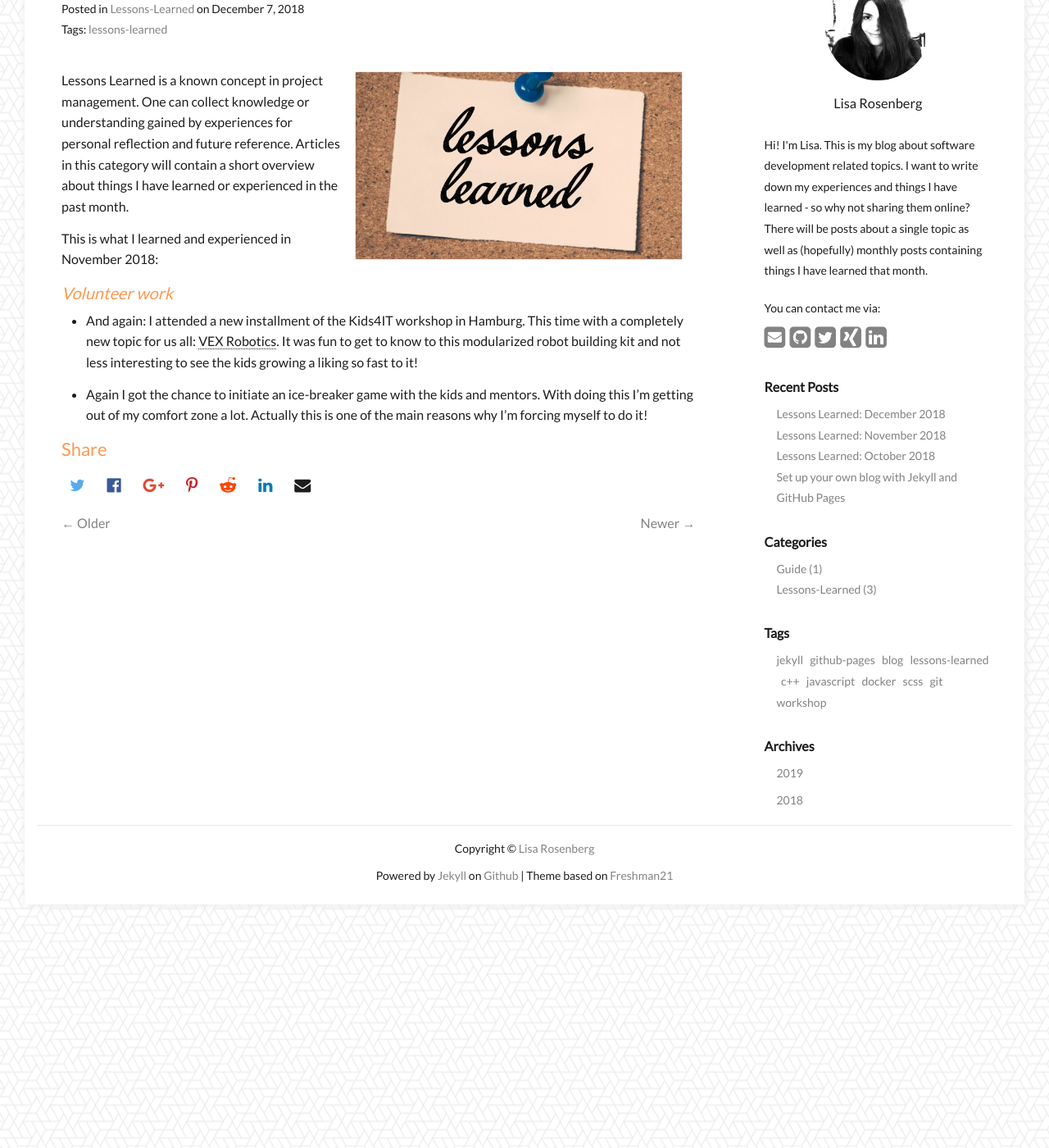
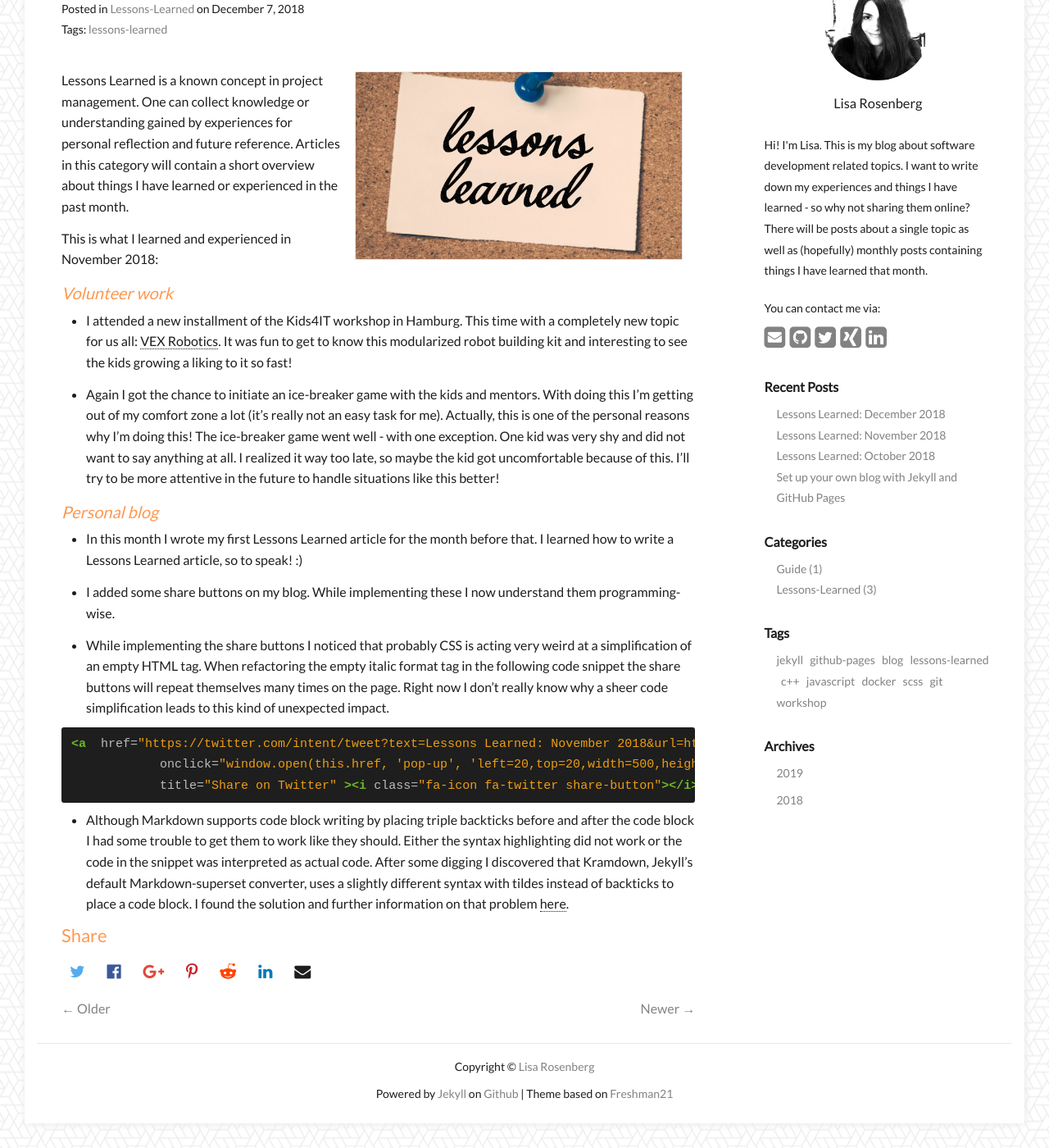
Before and after one commit to lisa-rosenberg/lisa-rosenberg.github.io, a Jekyll site: the page built from _posts/2018-12-07-lessons-learned-november.md, in a window 1280 px wide and 1400 px high, scrolled down 362 px. Shown: the whole window at 82% size. Built offline with Jekyll 4.4.1, drawn with Linux system fonts in a browser that asks for light colours; comment, search, counter and statistics services are not loaded.

Commit message:
Finalize LL article for November

```diff
--- a/_posts/2018-12-07-lessons-learned-november.md
+++ b/_posts/2018-12-07-lessons-learned-november.md
@@ -17,10 +17,36 @@ Articles in this category will contain a short overview about things I have lear
 This is what I learned and experienced in November 2018:
 
 ## Volunteer work
-- And again: I attended a new installment of the Kids4IT workshop in Hamburg.
+- I attended a new installment of the Kids4IT workshop in Hamburg.
 This time with a completely new topic for us all: [VEX Robotics](https://www.vexrobotics.com/).
-It was fun to get to know to this modularized robot building kit and not less interesting to see the kids growing a liking so fast to it!
+It was fun to get to know this modularized robot building kit and interesting to see the kids growing a liking to it so fast!
 
 - Again I got the chance to initiate an ice-breaker game with the kids and mentors.
-With doing this I'm getting out of my comfort zone a lot.
-Actually this is one of the main reasons why I'm forcing myself to do it!
+With doing this I'm getting out of my comfort zone a lot (it's really not an easy task for me).
+Actually, this is one of the personal reasons why I'm doing this!
+The ice-breaker game went well - with one exception.
+One kid was very shy and did not want to say anything at all.
+I realized it way too late, so maybe the kid got uncomfortable because of this.
+I'll try to be more attentive in the future to handle situations like this better!
+
+## Personal blog
+- In this month I wrote my first Lessons Learned article for the month before that.
+I learned how to write a Lessons Learned article, so to speak! :)
+
+- I added some share buttons on my blog.
+While implementing these I now understand them programming-wise.
+
+- While implementing the share buttons I noticed that probably CSS is acting very weird at a simplification of an empty HTML tag.
+When refactoring the empty italic format tag in the following code snippet the share buttons will repeat themselves many times on the page.
+Right now I don't really know why a sheer code simplification leads to this kind of unexpected impact.
+
+~~~html
+<a  href="https://twitter.com/intent/tweet?text={{ page.title }}&url={{ site.url }}{{ site.baseurl }}{{ page.url }}"
+            onclick="window.open(this.href, 'pop-up', 'left=20,top=20,width=500,height=500,toolbar=1,resizable=0'); return false;"
+            title="Share on Twitter" ><i class="fa-icon fa-twitter share-button"></i></a>
+~~~
+
+- Although Markdown supports code block writing by placing triple backticks before and after the code block I had some trouble to get them to work like they should.
+Either the syntax highlighting did not work or the code in the snippet was interpreted as actual code.
+After some digging I discovered that Kramdown, Jekyll's default Markdown-superset converter, uses a slightly different syntax with tildes instead of backticks to place a code block.
+I found the solution and further information on that problem [here](https://github.com/jekyll/jekyll/issues/3724#issuecomment-105170121).
```
